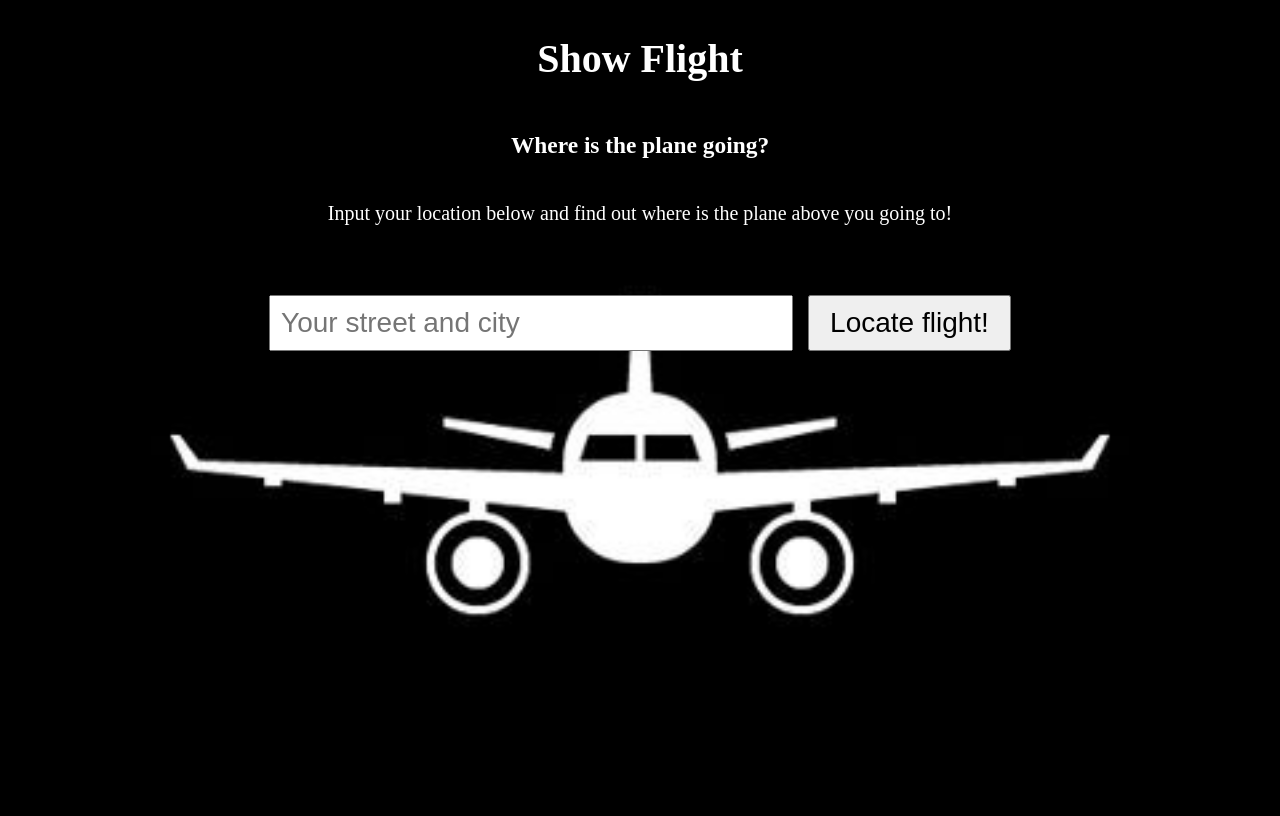
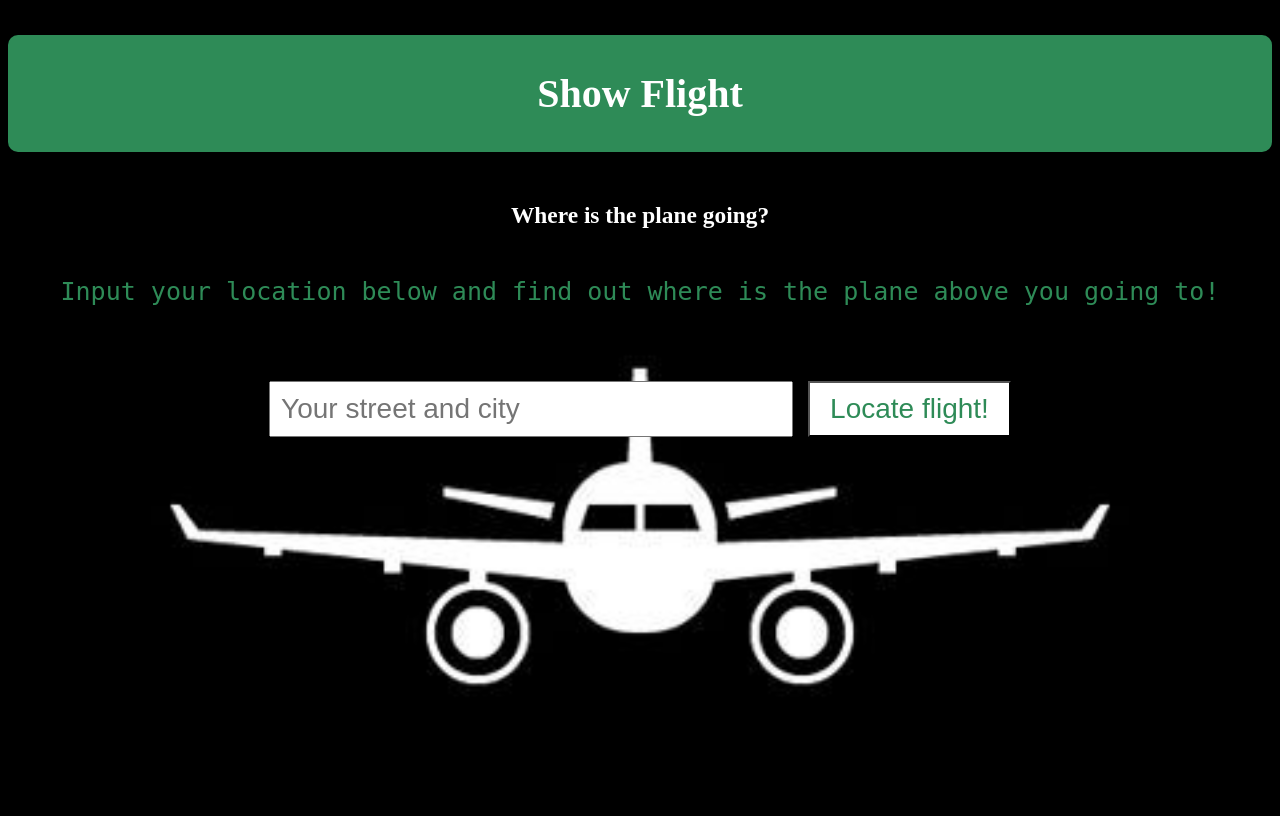
Before and after one commit to dban23/show_flights, a Flask app: page / in a window 1280 px wide. Run offline with Flask 3, Linux system fonts and the light colour scheme; parts of the project's set-up code (start-up, migrations or seed data) failed here and were passed over.

Commit message:
Beautifying the page a bit

```diff
--- a/static/css/main.css
+++ b/static/css/main.css
@@ -8,6 +8,20 @@
   color: white;
 }
 
+h1{
+    background-color: SeaGreen;
+    color: White;
+    padding: 35px 0px;
+    text-align: center;
+    width: 100%;
+    border-radius: 10px;
+}
+
+pre {
+    color: SeaGreen;
+    font-size: 25px;
+}
+
 form{
   margin-top: 50px;
 }
@@ -16,17 +30,20 @@ input[type='text']{
   padding: 10px;
   width: 500px;
   font-size: 28px;
+  color: SeaGreen;
 }
 
 button{
   padding: 10px 20px;
   font-size: 28px;
   margin-left: 10px;
+  color: SeaGreen;
+  background-color: white;
 }
 
 body{
   background-image: url("plane.jpg");
   background-size: cover;
-  background-position: 0% 35%;
+  background-position: 0% 20%;
   background-repeat: no-repeat;
 }
--- a/templates/index.html
+++ b/templates/index.html
@@ -8,7 +8,7 @@
   <div class="centering">
     <h1> Show Flight </h1>
     <h3> Where is the plane going? </h3>
-    <p> Input your location below and find out where is the plane above you going to! </p>
+    <pre> Input your location below and find out where is the plane above you going to! </pre>
 
     <form action='/run_get_flight' method='post'>
       <input type='text' id='address' name='address' placeholder='Your street and city'>
```
